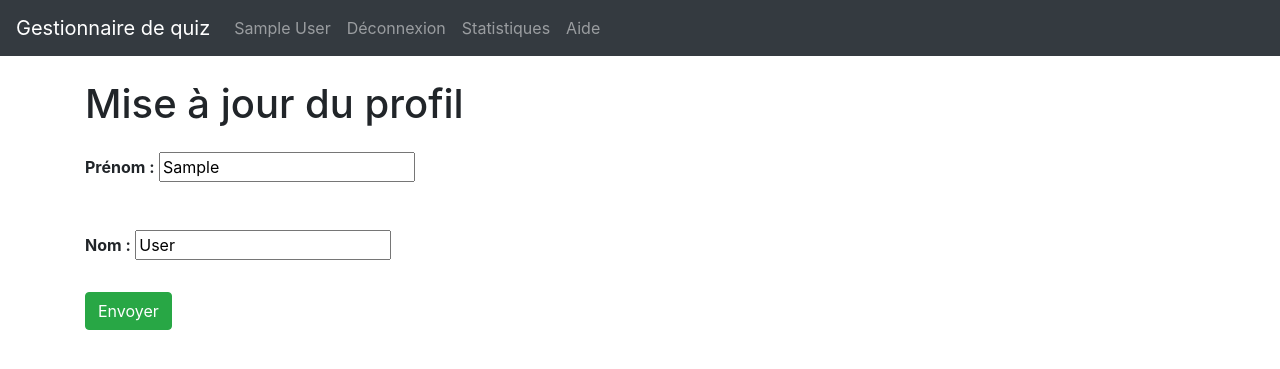
After one commit to vpoulailleau/pyquizz, a Django app: page /quiz/profil/ in a window 1280 px wide. The commit adds this page. Shown: the top 369 px of the page. Run offline with Django 3.2, Linux system fonts and the light colour scheme; the visitor is signed in with stand-in values (Sample User, id 1); some libraries are stand-ins or nearby versions.

Commit message:
update user first and last name

```diff
--- a/pyquizz/quizz/templates/quizz/base_student.html
+++ b/pyquizz/quizz/templates/quizz/base_student.html
@@ -2,6 +2,6 @@
 
 {% block nav %}
     <li class="nav-item">
-        <a class="nav-link" href="{% url 'student_statistics' email=email %}">Statistiques</a>
+        <a class="nav-link" href="{% url 'student_statistics' email=request.user.email %}">Statistiques</a>
     </li>
 {% endblock %}
--- /dev/null
+++ b/pyquizz/quizz/templates/quizz/user_update.html
@@ -0,0 +1,13 @@
+{% extends 'quizz/base_student.html' %}
+
+{% block title %}Mise à jour du profil{% endblock %}
+
+{% block contentpyquizz %}
+<div class="container">
+    <h1>Mise à jour du profil</h1>
+    <form method="post">{% csrf_token %}
+        {{ form.as_p }}
+        <button type="submit" class="btn btn-success">Envoyer</button>
+    </form>
+</div>
+{% endblock %}
--- a/pyquizz/quizz/urls.py
+++ b/pyquizz/quizz/urls.py
@@ -2,7 +2,6 @@ import re
 from datetime import datetime
 
 from django.urls import path, register_converter
-
 from quizz.views import (
     AnswerAQuestion,
     HelpView,
@@ -13,6 +12,7 @@ from quizz.views import (
     ReviewAnswer,
     ReviewList,
     StudentStatistics,
+    UpdateProfile,
 )
 
 
@@ -39,8 +39,7 @@ class DateTimeConverter:
 
 
 def review_list():
-    """
-    Generate regex for reviews.
+    """Generate regex for reviews.
 
     For instance B1a-2022.
     """
@@ -120,4 +119,5 @@ urlpatterns = [
         HelpView.as_view(),
         name="quizz_help",
     ),
+    path("profil/", UpdateProfile.as_view(), name="update_profile"),
 ]
--- a/pyquizz/quizz/views.py
+++ b/pyquizz/quizz/views.py
@@ -7,8 +7,10 @@ from django.contrib import messages
 from django.contrib.messages.views import SuccessMessageMixin
 from django.urls import reverse
 from django.utils.timezone import get_fixed_timezone
-from django.views.generic import FormView, TemplateView
+from django.views.generic import FormView, TemplateView, UpdateView
 from django.template.defaultfilters import register
+from django.contrib.auth.models import User
+from django.contrib.auth.mixins import LoginRequiredMixin
 
 
 @register.filter(name="dict_key")
@@ -434,7 +436,9 @@ class QuizzStatisticsList(TemplateView):
             "quizz", "group"
         )
         sendings = defaultdict(list)
-        for quizz_sending in sorted(quizz_sendings, key=lambda qs: (qs.group.name, qs.date.isoformat())):
+        for quizz_sending in sorted(
+            quizz_sendings, key=lambda qs: (qs.group.name, qs.date.isoformat())
+        ):
             sendings[quizz_sending.group.name].append(quizz_sending)
         kwargs["quizz_sendings"] = sendings
         return kwargs
@@ -486,3 +490,13 @@ class Review(TemplateView):
 
 class ReviewList(TemplateView):
     pass
+
+
+class UpdateProfile(LoginRequiredMixin, UpdateView):
+    model = User
+    fields = ["first_name", "last_name"]
+    template_name = "quizz/user_update.html"
+    success_url = "/"
+
+    def get_object(self, queryset=None):
+        return self.request.user
--- a/pyquizz/templates/base.html
+++ b/pyquizz/templates/base.html
@@ -45,7 +45,12 @@
         <div class="collapse navbar-collapse" id="navbarsExampleDefault">
             <ul class="navbar-nav mr-auto">
                 {% if user.is_authenticated %}
-                <li class="navbar-text">{{ user.username }}</li> TODO afficher le nom et prénom, ou un lien vers un formulaire pour le compléter
+                    {% if user.first_name and user.last_name %}
+                    <li class="nav-item"><a class="nav-link" href="{% url 'update_profile' %}">{{ user.first_name }} {{ user.last_name }}</a></li>
+                    {% else %}
+                    <li class="navbar-text">{{ user.username }} <a class="p-3 mb-2 bg-danger text-white" href="{% url 'update_profile' %}">Rentrer le nom et le prénom</a></li>
+                    {% endif %}
+
                 <li class="nav-item">
                     <a class="nav-link" href="{% url 'account_logout' %}">Déconnexion</a>
                 </li>
```
